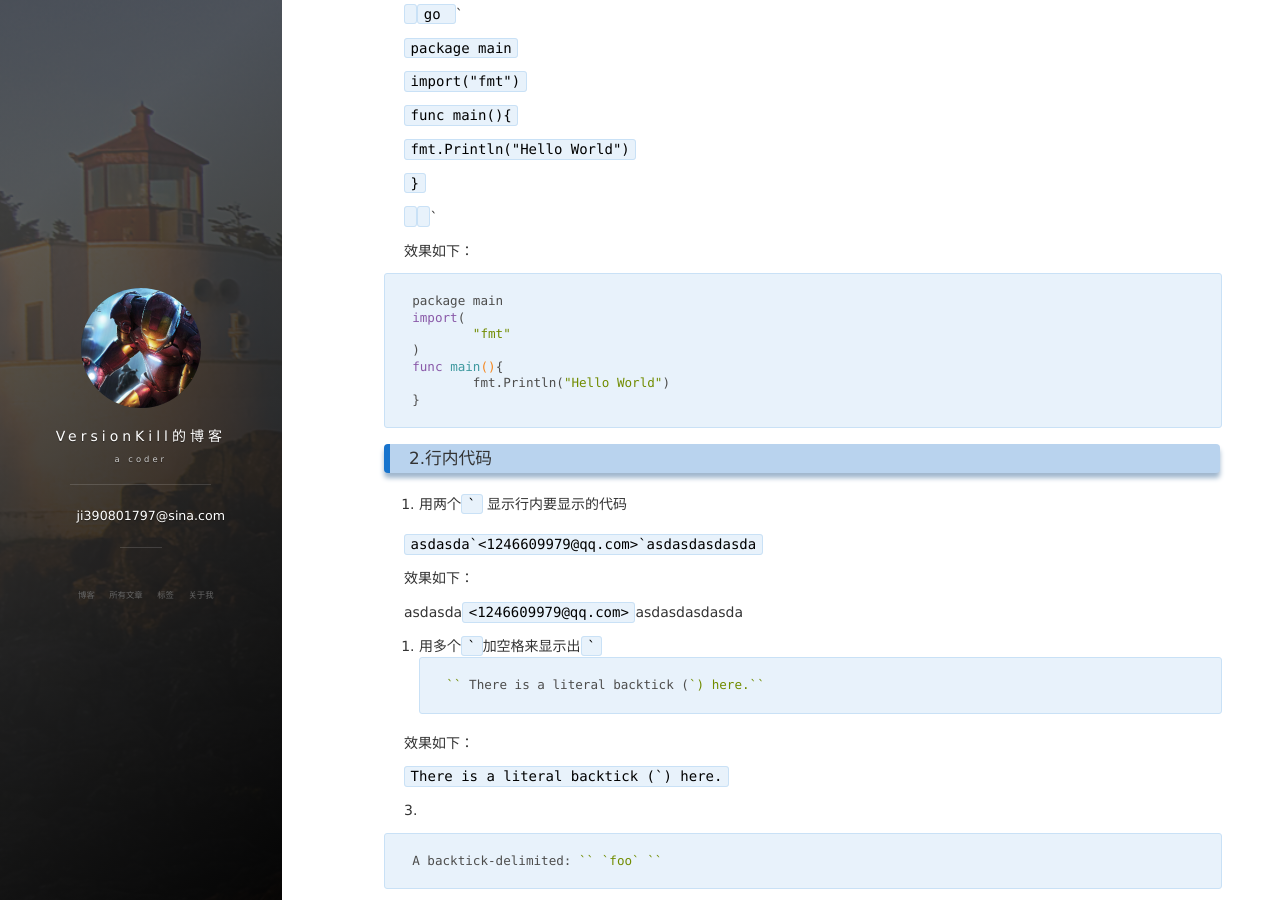
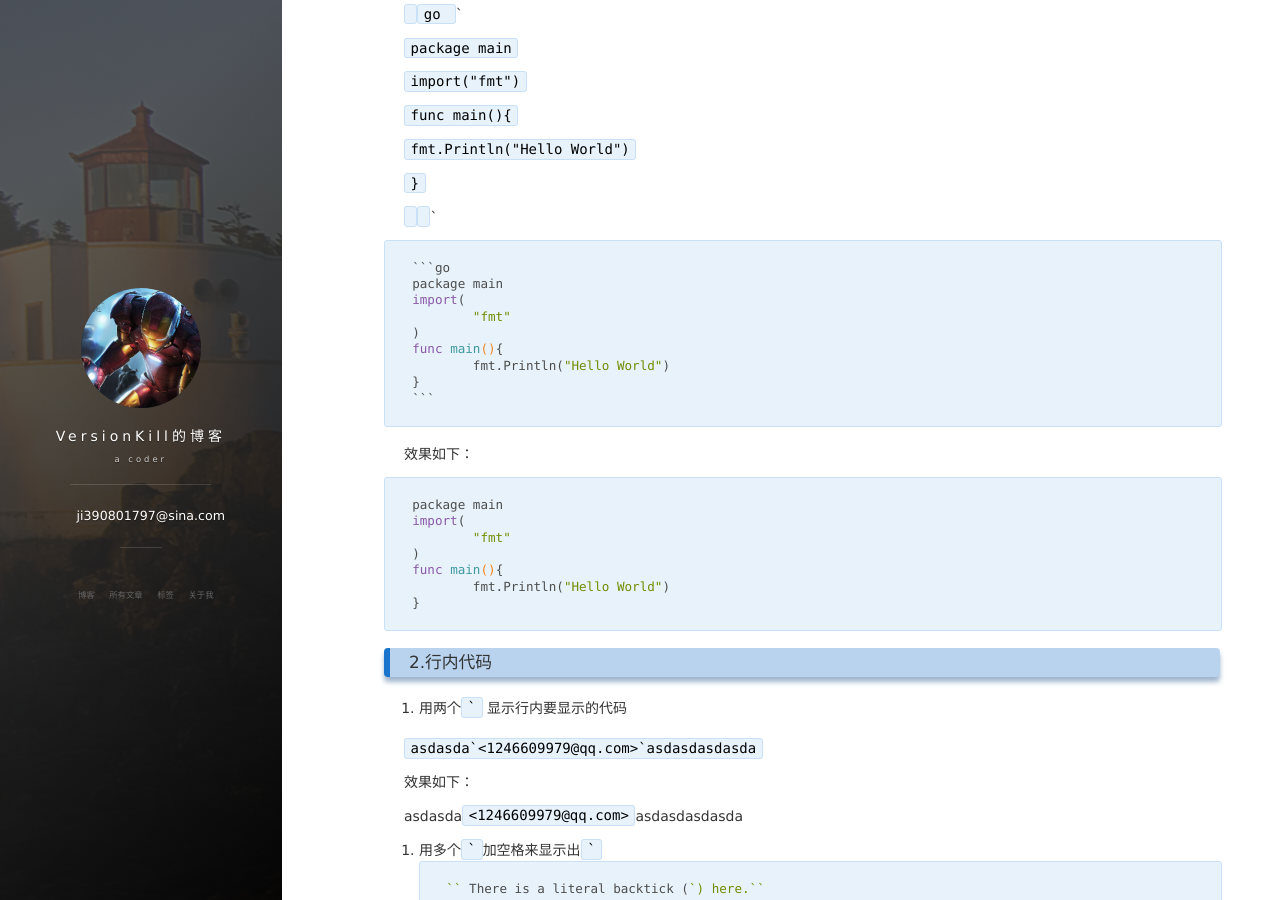
Before and after one commit to versionkill/versionkill.github.io, a Jekyll site: the page built from _posts/2017-09-08-note_of_markdown.md, in a window 1280 px wide and 900 px high, scrolled down 1913 px. Built offline with Jekyll 4.4.1, drawn with Linux system fonts in a browser that asks for light colours; nearby versions of some CDN libraries; comment, search, counter and statistics services are not loaded.

Commit message:
Update 2017-09-08-note_of_markdown.md

````diff
--- a/_posts/2017-09-08-note_of_markdown.md
+++ b/_posts/2017-09-08-note_of_markdown.md
@@ -120,6 +120,15 @@ __asdasdassdfsdfs__
 
 `` ``` ``
 
+	```go
+	package main
+	import(
+		"fmt"
+	)
+	func main(){
+		fmt.Println("Hello World")
+	}
+	```
 
 效果如下：
 
````
